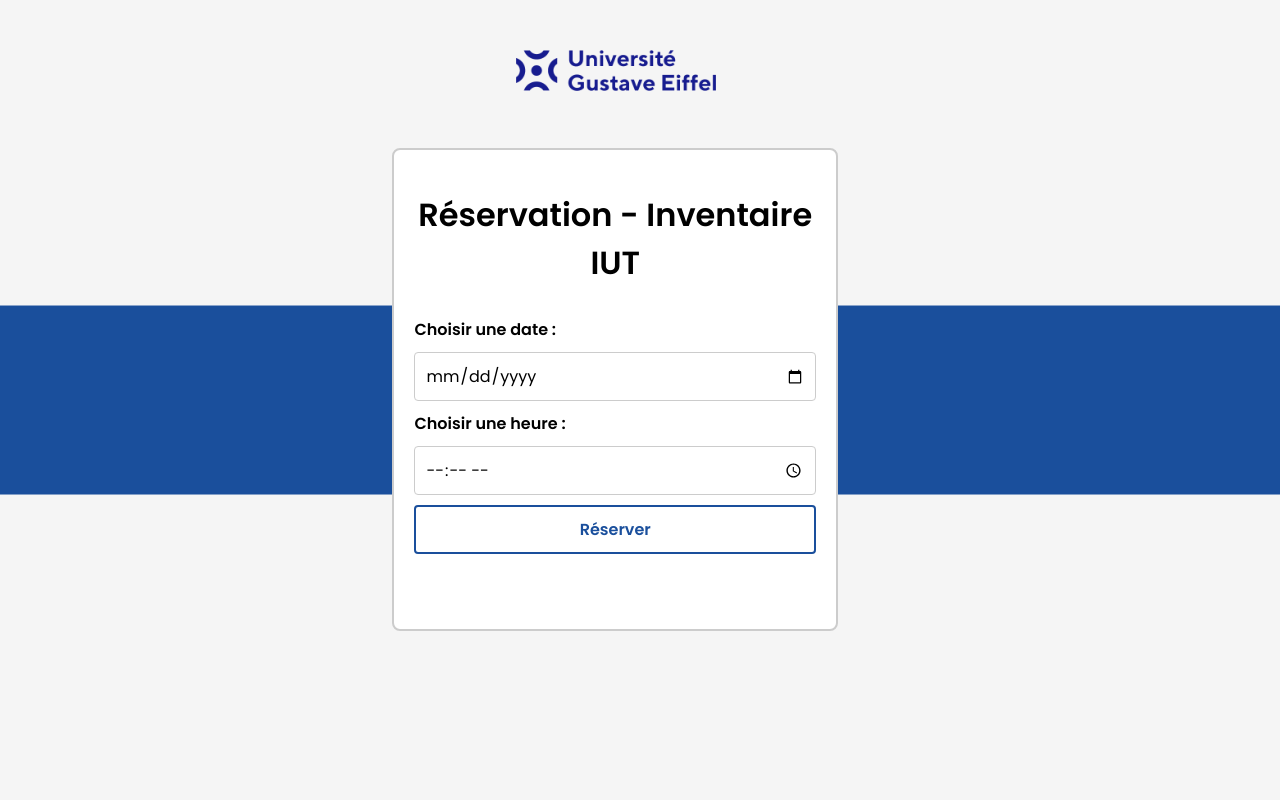
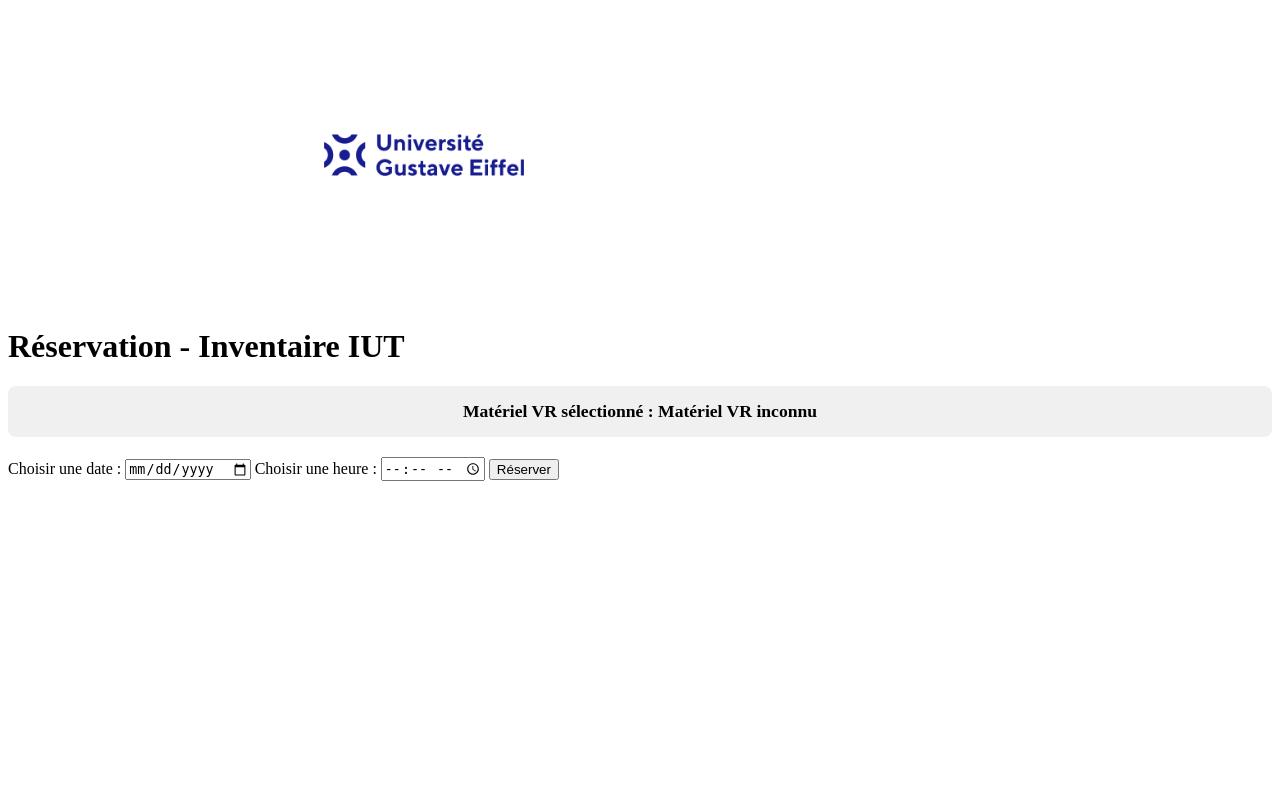
Before and after one commit to LariousF/SAE201-203, a PHP site: page /calendrier.php in a window 1280 px wide. Run offline with PHP 8.4, Linux system fonts and the light colour scheme.

Commit message:
Ajout de la connexion des reservations a la BDD
Séparation du css de calendrier.php, Ajout de reserv_mat_vr_bdd.php afin d'envoyer la reservation dans la BDD (pour l'instant en test et uniquement pour reserv_mat_vr.php). Il faut regler le probleme de css pour calendrier.php

```diff
--- a/public/calendrier.php
+++ b/public/calendrier.php
@@ -5,114 +5,25 @@
     <meta name="viewport" content="width=device-width, initial-scale=1" />
     <title>Réservation - Inventaire IUT</title>
     <link href="https://fonts.googleapis.com/css2?family=Poppins:wght@400;600&display=swap" rel="stylesheet" />
-  <style>
-    body {
-      margin: 0;
-      padding: 0;
-      font-family: 'Poppins', sans-serif;
-      background-color: #f5f5f5; /* fond modifié */
-      display: flex;
-      flex-direction: column;
-      align-items: center;
-      min-height: 100vh;
-    }
+    <link href="css/calendrier.css" rel="stylesheet"/>
 
-    .container {
-      width: 90%;
-      max-width: 600px;
-      padding: 20px;
-      background-color: white;
-      border: 2px solid #ccc; /* encadrement général */
-      border-radius: 8px;
-      box-sizing: border-box;
-      display: flex;
-      flex-direction: column;
-      align-items: center;
-    }
-
-    h1 {
-      text-align: center;
-      margin-bottom: 20px;
-    }
-
-    .form-section {
-      margin-top: 10px;
-      margin-bottom: 30px;
-      display: flex;
-      flex-direction: column;
-      align-items: center;
-      gap: 10px;
-      width: 100%;
-    }
-
-    label {
-      font-weight: 600;
-      align-self: flex-start;
-    }
-
-    input, button {
-      padding: 10px;
-      font-size: 16px;
-      width: 100%;
-      box-sizing: border-box;
-      border-radius: 4px;
-      border: 1px solid #ccc;
-      font-family: 'Poppins', sans-serif;
-    }
-
-    input[type="date"] {
-      color: black;
-    }
-
-    button {
-      background-color: white;
-      border: 2px solid #1a4f9c; /* bleu bordure */
-      color: #1a4f9c;
-      font-weight: 600;
-      cursor: pointer;
-      transition: background-color 0.3s ease, color 0.3s ease;
-    }
-
-    button:hover {
-      background-color: #1a4f9c;
-      color: white;
-    }
-
-    .message {
-      margin-top: 15px;
-      font-weight: bold;
-      text-align: center;
-    }
-
-    .success {
-      color: green;
-    }
-
-    .error {
-      color: red;
-    }
-
-    .background-band {
-    position: fixed;       /* toujours visible, même en scroll */
-    top: 50%;              /* position verticale au milieu */
-    left: 0;
-    width: 100vw;          /* largeur de toute la fenêtre */
-    height: 5cm;           /* hauteur fixe comme tu souhaitais */
-    background-color: #1a4f9c;  /* bleu nuit clair */
-    transform: translateY(-50%); /* ajuste pour bien centrer la bande */
-    z-index: -1;           /* derrière tout le contenu */
-    }
-
-    </style>
+</head>
+<body>
     <div class="logo-container">
         <img src="images/logo_univ_gustave_eiffel.png" alt="Logo Université Gustave Eiffel" class="img-fluid" style="max-width: 200px; height: auto;margin:10% 0 10% 25%">
-    </a>
-  </style>
-</head>
-<body>
+    </div>
     <div class="container">
         <h1>Réservation - Inventaire IUT</h1>
         <div class="background-band"> </div>
+
+        <?php
+            // Récupérer le nom du matériel VR depuis le paramètre d'URL
+            $equipment_name = isset($_GET['equipment_name']) ? htmlspecialchars($_GET['equipment_name']) : 'Matériel VR inconnu';
+        ?>
+        <div class="equipment-display">
+            Matériel VR sélectionné : <span id="selectedEquipmentName"><?php echo $equipment_name; ?></span>
+        </div>
+
         <div class="form-section">
             <label for="date">Choisir une date :</label>
             <input type="date" id="date" onchange="verifierDisponibilite()" />
@@ -139,14 +50,15 @@
             inputDate.style.color = estDateDisponible(jour) ? "green" : "red";
         }
 
-    function reserver() {
+        async function reserver() {
             const date = document.getElementById("date").value;
             const heure = document.getElementById("heure").value;
-      const message = document.getElementById("message");
+            const messageDiv = document.getElementById("message");
+            const equipmentName = document.getElementById("selectedEquipmentName").textContent; // Récupérer le nom du matériel
 
             if (!date || !heure) {
-        message.textContent = "Veuillez remplir tous les champs.";
-        message.className = "message error";
+                messageDiv.textContent = "Veuillez remplir tous les champs.";
+                messageDiv.className = "message error";
                 return;
             }
 
@@ -157,11 +69,49 @@
             const heureValide = h >= 8 && h <= 18;
 
             if (!heureValide || !disponible) {
-        message.textContent = "Réservation impossible";
-        message.className = "message error";
+                messageDiv.textContent = "Réservation impossible (date ou heure non valide).";
+                messageDiv.className = "message error";
+                return;
+            }
+
+            // --- CHANGEMENT ICI : Préparation des données pour un envoi POST non-JSON ---
+            const formData = new URLSearchParams();
+            formData.append('equipment_name', equipmentName);
+            formData.append('date', date);
+            formData.append('heure', heure);
+            // --- FIN DU CHANGEMENT ---
+
+            // Envoi des données au serveur via Fetch API
+            try {
+                const response = await fetch('process_reservation_vr.php', {
+                    method: 'POST',
+                    headers: {
+                        // --- CHANGEMENT ICI : Le Content-Type pour les données de formulaire URL-encodées ---
+                        'Content-Type': 'application/x-www-form-urlencoded',
+                        // --- FIN DU CHANGEMENT ---
+                    },
+                    // --- CHANGEMENT ICI : Le corps de la requête est maintenant formData ---
+                    body: formData.toString(),
+                    // --- FIN DU CHANGEMENT ---
+                });
+
+                // Puisque nous n'attendons plus du JSON, nous lisons la réponse comme du texte
+                const resultText = await response.text();
+
+                // Vous devrez analyser la réponse textuelle si vous voulez des messages structurés
+                // Pour un cas simple, nous pouvons juste afficher le texte, ou vérifier s'il contient "succès"
+                if (resultText.includes("succès")) { // Adaptez cette condition à ce que votre PHP renvoie
+                    messageDiv.textContent = resultText;
+                    messageDiv.className = "message success";
                 } else {
-        message.textContent = "Réservation validée";
-        message.className = "message success";
+                    messageDiv.textContent = resultText;
+                    messageDiv.className = "message error";
+                }
+
+            } catch (error) {
+                console.error('Erreur lors de l\'envoi de la réservation:', error);
+                messageDiv.textContent = "Une erreur est survenue lors de la réservation.";
+                messageDiv.className = "message error";
             }
         }
     </script>
--- /dev/null
+++ b/public/css/calendrier.css
@@ -0,0 +1,25 @@
+.message {
+	margin-top: 15px;
+	padding: 10px;
+	border-radius: 5px;
+	text-align: center;
+}
+.message.success {
+	background-color: #d4edda;
+	color: #155724;
+	border: 1px solid #c3e6cb;
+}
+.message.error {
+	background-color: #f8d7da;
+	color: #721c24;
+	border: 1px solid #f5c6cb;
+}
+.equipment-display {
+	background-color: #f0f0f0;
+	padding: 15px;
+	border-radius: 8px;
+	margin-bottom: 20px;
+	text-align: center;
+	font-size: 1.1em;
+	font-weight: bold;
+}
--- a/public/reserv_mat_vr.php
+++ b/public/reserv_mat_vr.php
@@ -203,7 +203,6 @@
         const itemContainers = document.querySelectorAll('.item-container');
         const itemCards = document.querySelectorAll('[data-item]');
 
-        // Function to generate equipment data (description/image)
         function getEquipmentData(card) {
             const name = card.querySelector('span').textContent.trim();
             const iconClass = card.querySelector('i').className;
@@ -264,8 +263,9 @@
                 document.getElementById('equipmentImage').alt = equipment.name;
 
                 const reserveButton = document.getElementById('reserveButton');
+                // MODIFICATION ICI: Passage du nom du matériel en paramètre d'URL
                 reserveButton.onclick = function() {
-                    window.location.href = `calendrier.php?equipment=${encodeURIComponent(equipment.name)}`;
+                    window.location.href = `calendrier.php?equipment_name=${encodeURIComponent(equipment.name)}`;
                 };
 
                 const modal = new bootstrap.Modal(document.getElementById('equipmentModal'));
```
Also changed, not shown: src/model/reserv_mat_vr_bdd.php (added, +67 -0 lines), public/reserv_salle.php (line endings or trailing spaces). Lines whose indentation alone changed are shown as unchanged.
